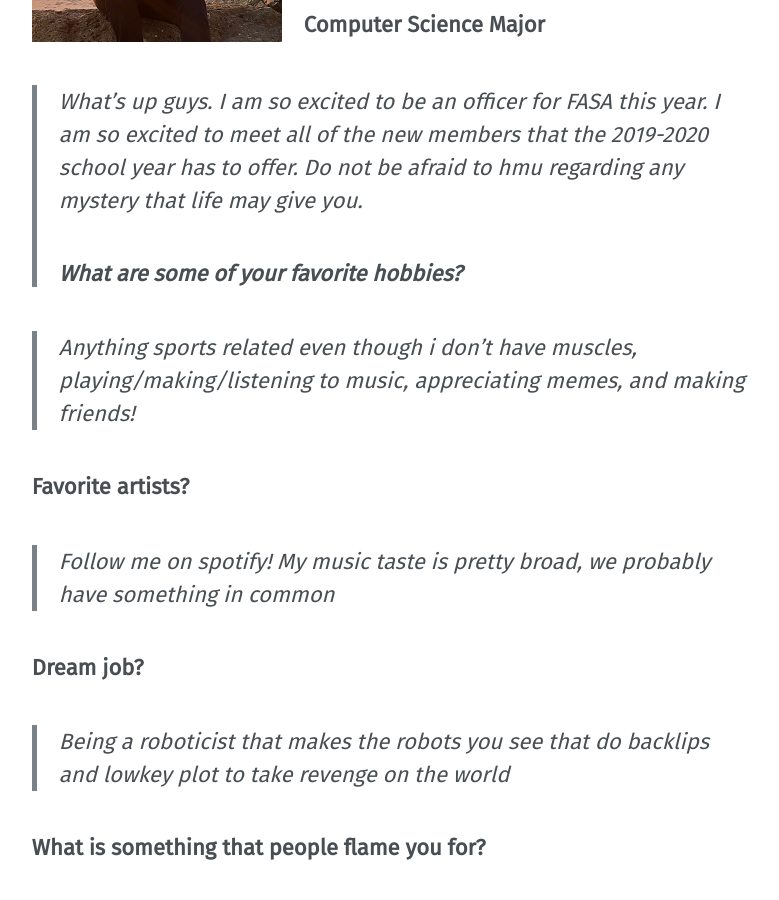
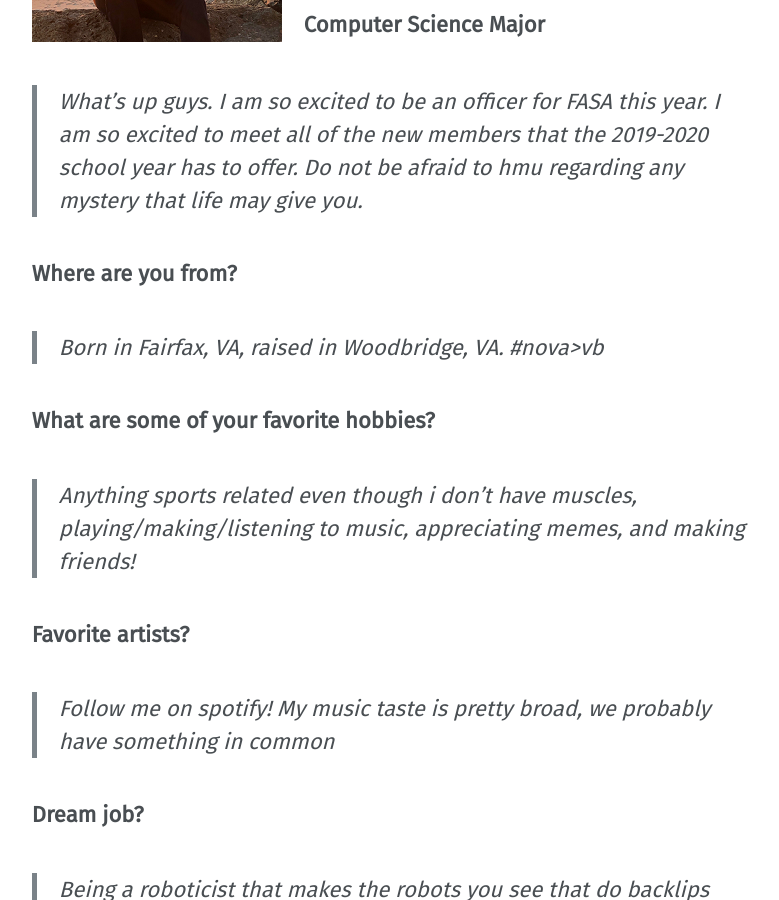
Before and after one commit to vtfasa/vtfasa.github.io, a Jekyll site: the page built from _pages/officers/promo_web.md, in a window 1280 px wide and 900 px high, scrolled down 3147 px. Shown: the whole window, without its empty margins (252-1031 px from the left). Built offline with Jekyll 4.4.1, drawn with Linux system fonts in a browser that asks for light colours; some web fonts are replaced.

Commit message:
Update promo_web.md

```diff
--- a/_pages/officers/promo_web.md
+++ b/_pages/officers/promo_web.md
@@ -82,6 +82,10 @@ permalink: /officers/promo_web/
 **Computer Science Major**
 
 >  What's up guys. I am so excited to be an officer for FASA this year. I am so excited to meet all of the new members that the 2019-2020 school year has to offer. Do not be afraid to hmu regarding any mystery that life may give you.
+
+### **Where are you from?**
+> *Born in Fairfax, VA, raised in Woodbridge, VA. #nova>vb*
+
 ### **What are some of your favorite hobbies?**
 
 > *Anything sports related even though i don't have muscles, playing/making/listening to music, appreciating memes, and making friends!*
```
